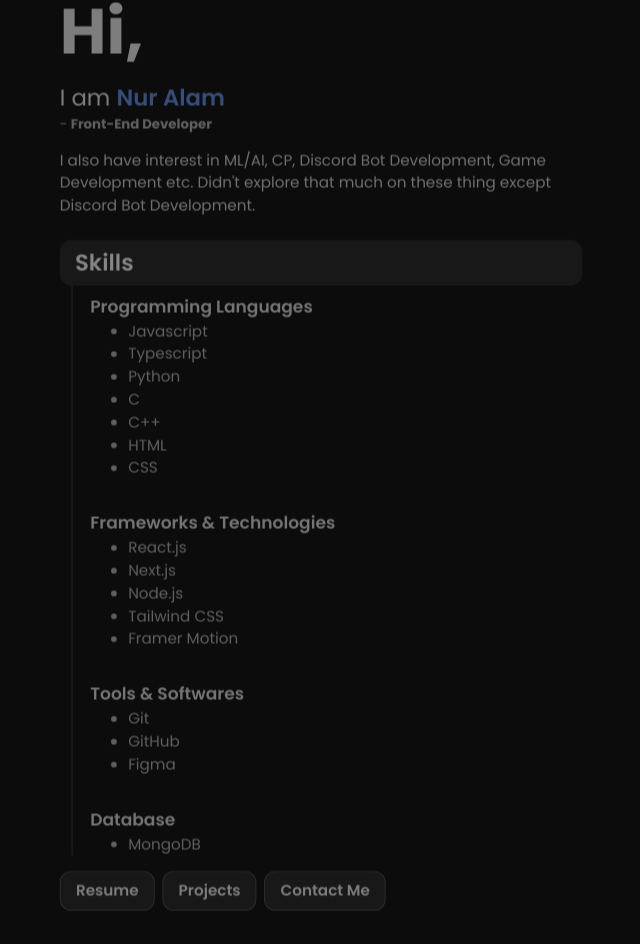
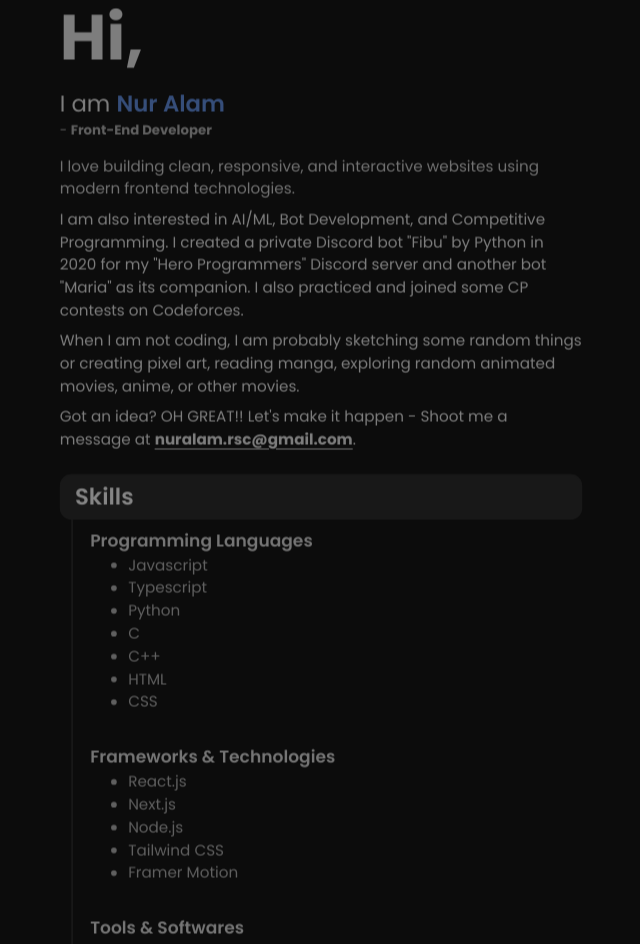
Before and after one commit to NurAlam123/natrium, a Next.js app: page / in a window 1280 px wide. Shown: the part 968-1912 px from the top of the page, without its empty margins (319-959 px from the left). Built offline with nearby package versions, Linux system fonts and the light colour scheme.

Commit message:
chore(about): change about info

```diff
--- a/src/pages/About.tsx
+++ b/src/pages/About.tsx
@@ -25,9 +25,28 @@ const About = () => {
           {/* Description */}
           <div className="max-w-[550px] mb-6 space-y-2 mx-auto">
             <p className="text-secondary">
-              I also have interest in ML/AI, CP, Discord Bot Development, Game
-              Development etc. Didn&apos;t explore that much on these thing
-              except Discord Bot Development.
+              I love building clean, responsive, and interactive websites using
+              modern frontend technologies.
+            </p>
+            <p>
+              I am also interested in AI/ML, Bot Development, and Competitive
+              Programming. I created a private Discord bot &quot;Fibu&quot; by
+              Python in 2020 for my &quot;Hero Programmers&quot; Discord server
+              and another bot &quot;Maria&quot; as its companion. I also
+              practiced and joined some CP contests on Codeforces.
+            </p>
+            <p>
+              When I am not coding, I am probably sketching some random things
+              or creating pixel art, reading manga, exploring random animated
+              movies, anime, or other movies.
+            </p>
+            <p>
+              Got an idea? OH GREAT!! Let&apos;s make it happen - Shoot me a
+              message at{" "}
+              <span className="font-bold underline underline-offset-4">
+                nuralam.rsc@gmail.com
+              </span>
+              .
             </p>
             {/*
               <p>
```
